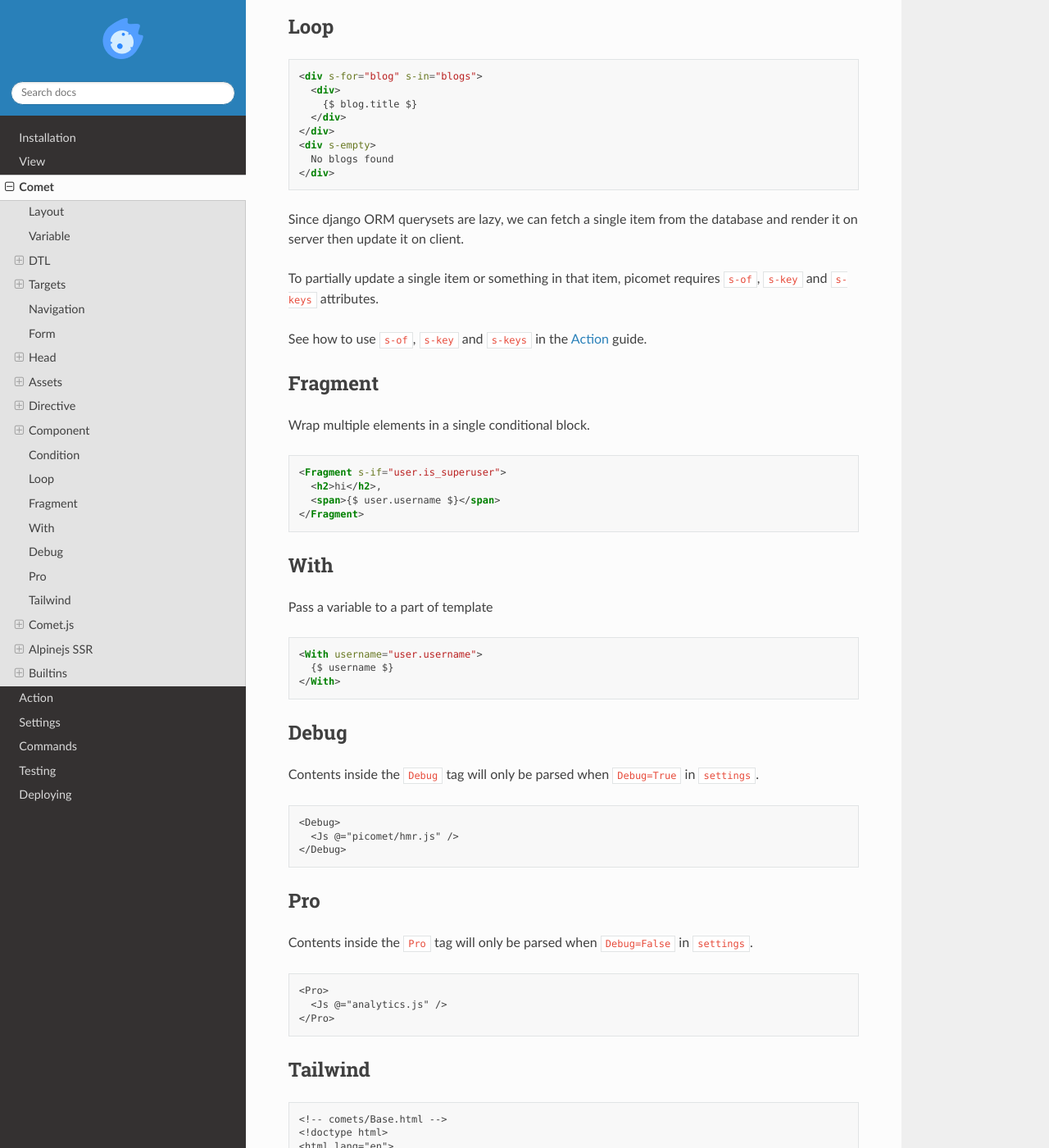
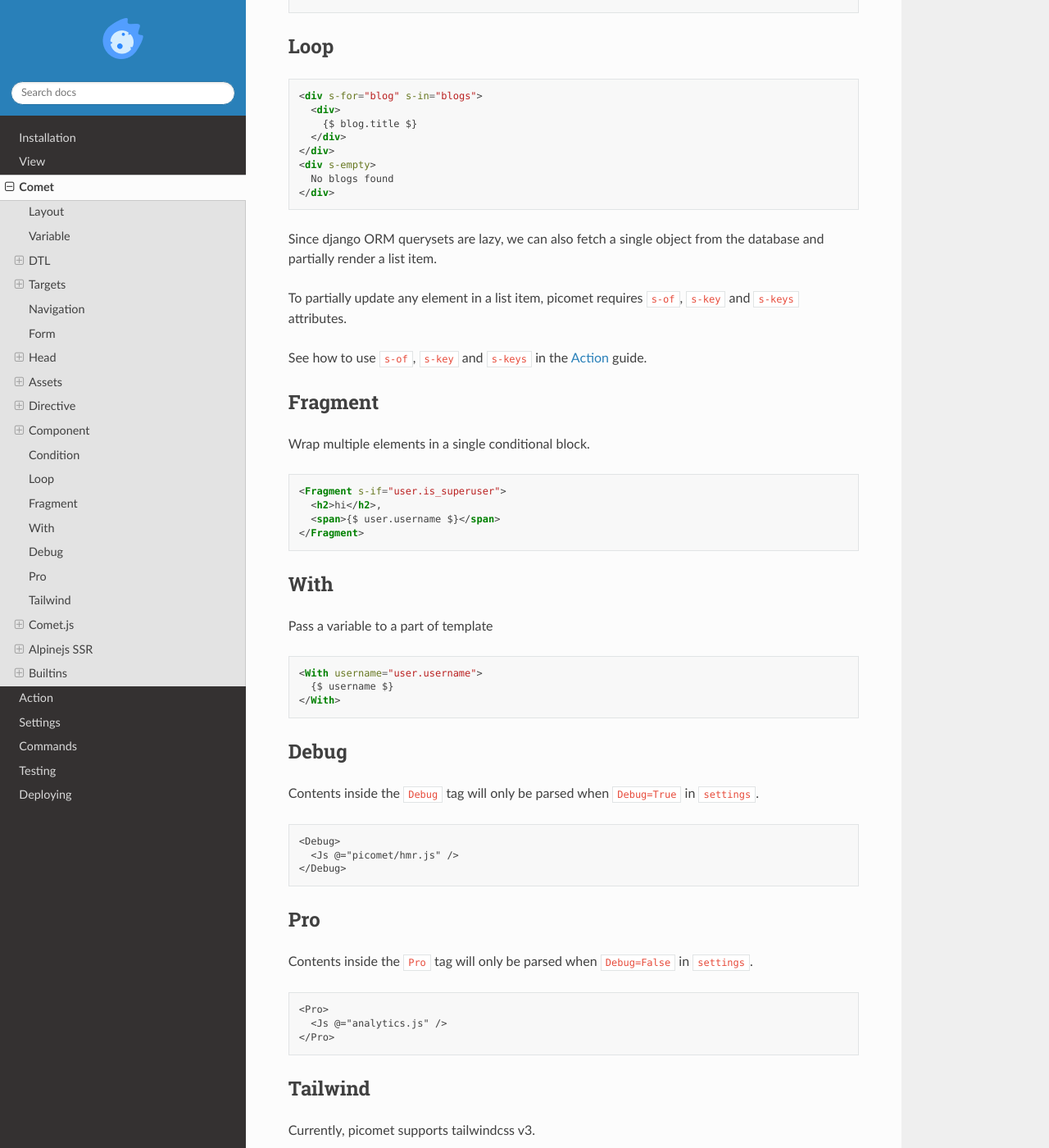
Before and after one commit to picomet/picomet, a Sphinx documentation site: the page built from docs/source/comet.rst, in a window 1280 px wide and 1400 px high, scrolled down 8779 px. Shown: the whole window at 82% size. Built offline with Sphinx 7.4.7 and the Read the Docs theme 3.1.0, drawn with Linux system fonts in a browser that asks for light colours; some of the changed text lies outside the part shown.

Commit message:
docs: improve comet guide

```diff
--- a/docs/source/comet.rst
+++ b/docs/source/comet.rst
@@ -104,14 +104,14 @@
 s-group
 ~~~~~~~
 
-Picomet uses the ``s-group`` attribute to partially render specific parts of a page on the server.
+Picomet uses the ``s-group`` attribute to partially render multiple elements on a page with the same group name.
 
 See how to use ``s-group`` in the :doc:`/action` guide.
 
 s-param
 ~~~~~~~
 
-When you navigate from ``/&bookmarksPage=1`` to ``/&bookmarksPage=2``, Picomet partially renders elements with ``s-param="bookmarksPage"`` attribute in that page.
+When you navigate from ``/&bookmarksPage=1`` to ``/&bookmarksPage=2``, Picomet will partially render elements with ``s-param="bookmarksPage"`` attribute in that page.
 
 
 Navigation
@@ -499,9 +499,9 @@
     No blogs found
   </div>
 
-Since django ORM querysets are lazy, we can fetch a single item from the database and render it on server then update it on client.
+Since django ORM querysets are lazy, we can also fetch a single object from the database and partially render a list item.
 
-To partially update a single item or something in that item, picomet requires ``s-of``, ``s-key`` and ``s-keys`` attributes.
+To partially update any element in a list item, picomet requires ``s-of``, ``s-key`` and ``s-keys`` attributes.
 
 See how to use ``s-of``, ``s-key`` and ``s-keys`` in the :doc:`/action` guide.
 
@@ -558,6 +558,8 @@
 Tailwind
 --------
 
+Currently, picomet supports tailwindcss v3.
+
 .. code-block:: text
   :emphasize-lines: 6
 
```
Also changed, not shown: other parts of docs/source/comet.rst (+1 -1 lines).
